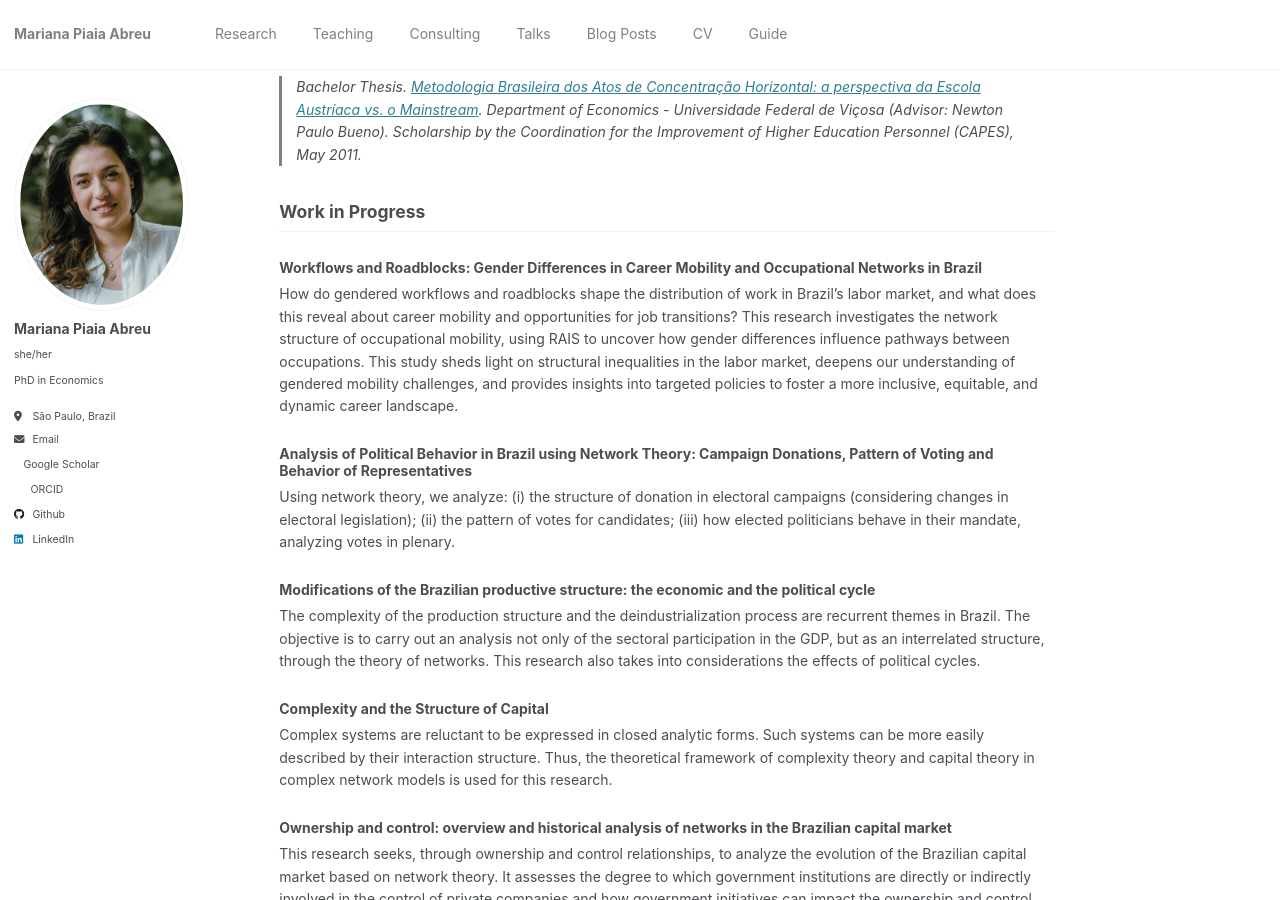
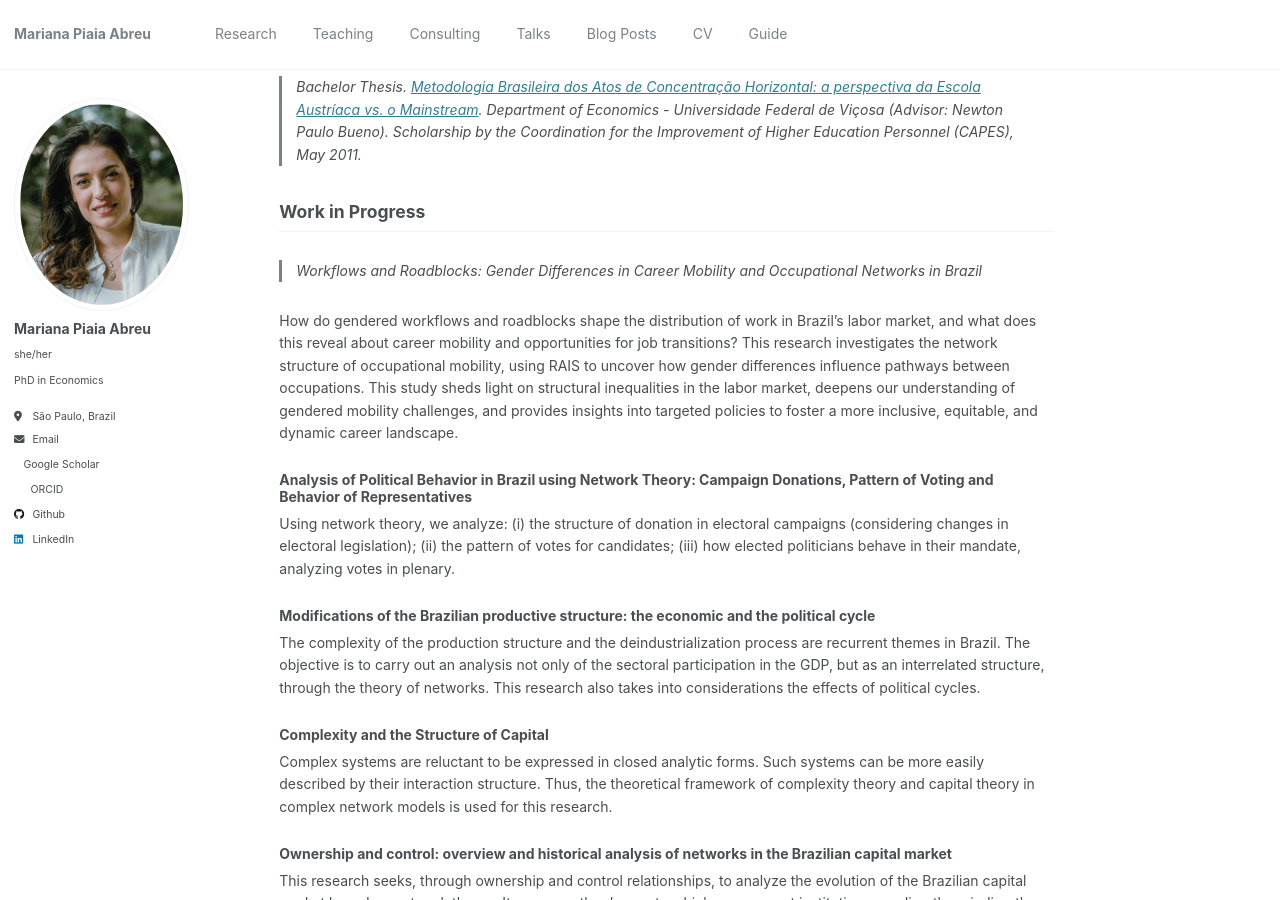
Before and after one commit to piaiaabreu/piaiaabreu.github.io, a Jekyll site: the page built from _pages/research.md, in a window 1280 px wide and 900 px high, scrolled down 869 px. Built offline with Jekyll 4.4.1, drawn with Linux system fonts in a browser that asks for light colours.

```diff
--- a/_pages/research.md
+++ b/_pages/research.md
@@ -35,7 +35,8 @@ redirect_from:
 
 ## Work in Progress
 
-### Workflows and Roadblocks: Gender Differences in Career Mobility and Occupational Networks in Brazil
+> Workflows and Roadblocks: Gender Differences in Career Mobility and Occupational Networks in Brazil
+
 How do gendered workflows and roadblocks shape the distribution of work in Brazil’s labor market, and what does this reveal about career mobility and opportunities for job transitions? This research investigates the network structure of occupational mobility, using RAIS to uncover how gender differences influence pathways between occupations. This study sheds light on structural inequalities in the labor market, deepens our understanding of gendered mobility challenges, and provides insights into targeted policies to foster a more inclusive, equitable, and dynamic career landscape.
 
 ### Analysis of Political Behavior in Brazil using Network Theory: Campaign Donations, Pattern of Voting and Behavior of Representatives
```
